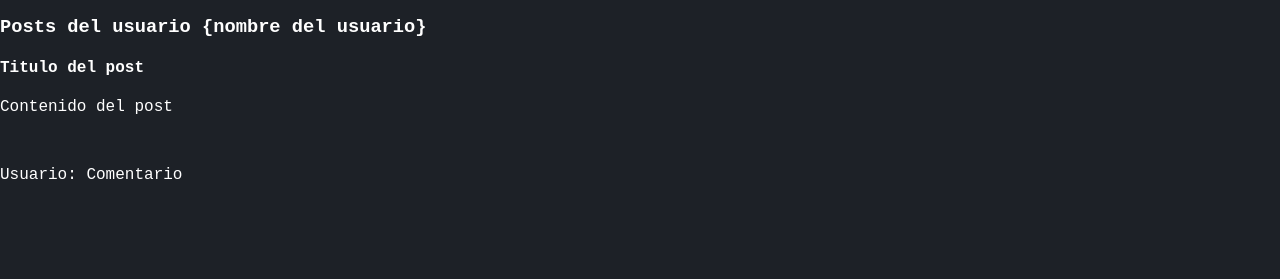
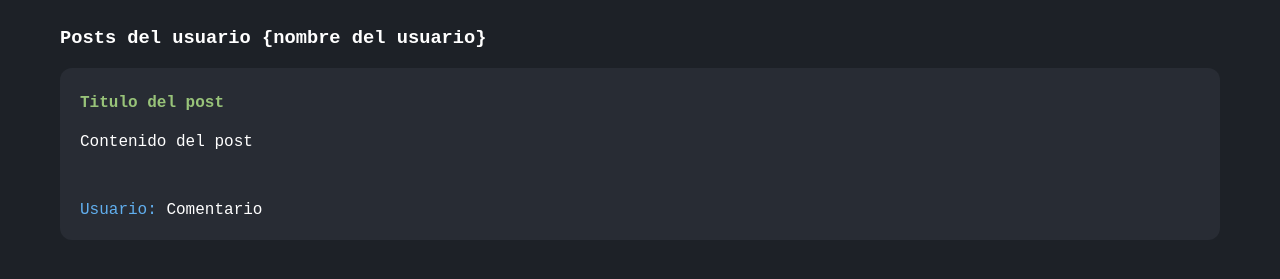
Before and after one commit to JesusCG28/Curso_git, a plain HTML site: page index.html in a window 1280 px wide. Shown: the part 103-382 px from the top of the page. Drawn offline with Linux system fonts and the light colour scheme; a web font is replaced by a local one.

Commit message:
add post styles

```diff
--- a/style.css
+++ b/style.css
@@ -21,3 +21,23 @@ h1 {
     width: 50px;
     height: 50px;
 }
+
+.container {
+    margin-top: 30px;
+    padding: 0 60px 0;
+}
+
+.post {
+    background-color: #282c34;
+    margin-bottom: 15px;
+    padding: 5px 20px 5px 20px;
+    border-radius: 12px;
+}
+
+.post h4 {
+    color: #98c379;
+}
+
+.post span {
+    color: #61afef;
+}
```
